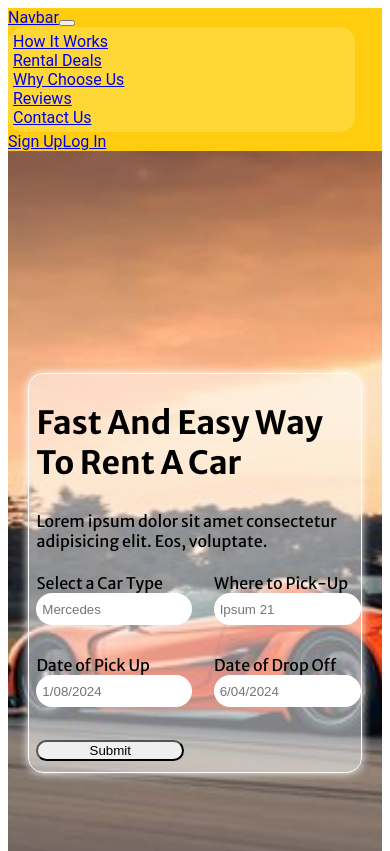
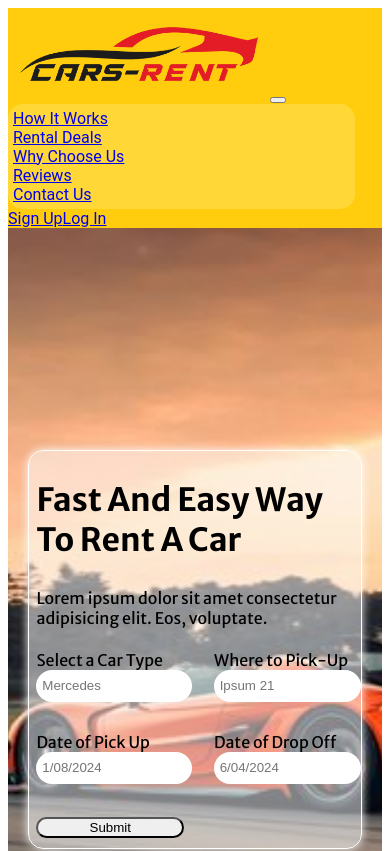
Before and after one commit to ianusghiletchi/Car_Rent, a React app: page / in a window 390 px wide. Shown: the top 851 px of the page. Built offline with nearby package versions, Linux system fonts and the light colour scheme.

Commit message:
updated the navbar and added hovering effect

```diff
--- a/client/src/components/BluePrints/Capsule.jsx
+++ b/client/src/components/BluePrints/Capsule.jsx
@@ -5,7 +5,7 @@ function Capsule(props) {
   const { Icon, label, backgroundColor, color } = props;
 
   return (
-    <div className="capsule-div shadow-lg" style={{ backgroundColor: backgroundColor }}>
+    <div className="capsule-div shadow-lg hoverable" style={{ backgroundColor: backgroundColor }}>
       {Icon && <Icon className="capsule-icon" />}
       <span className="capsule-label" style={{ color: color }}>{label}</span>
     </div>
--- a/client/src/components/BluePrints/CarCard.jsx
+++ b/client/src/components/BluePrints/CarCard.jsx
@@ -28,7 +28,7 @@ function CarCard(props) {
         </div>
         <h5 style={{ marginTop: '7px' }}>Starting at €{daily_price} per day</h5>
         <div style={{ marginTop: '20px', display: 'flex', justifyContent: 'space-evenly', alignItems: 'center'}}>
-          <button className='OffCssBtn'><Capsule label="Details" backgroundColor="#FFCD0E" color='white'/></button>
+          <button className='OffCssBtn details-hover'><Capsule label="Details" backgroundColor="#FFCD0E" color='white'/></button>
           <button className='OffCssBtn'><Capsule label="Book Now" /></button>
         </div>
       </div>
--- a/client/src/components/BluePrints/SocialsIconDiv.jsx
+++ b/client/src/components/BluePrints/SocialsIconDiv.jsx
@@ -1,4 +1,5 @@
 import React from "react";
+import '../../scss/BluePrints.scss/socialIconDiv.scss';
 
 function SocialsIconDiv(props) {
 
--- a/client/src/components/Footer.jsx
+++ b/client/src/components/Footer.jsx
@@ -91,7 +91,7 @@ function Footer() {
 
                     <div className="newsletter-input-div">
                         <input type="email" placeholder="Email" className="newsletter-input shadow"></input>
-                        <button className="subscribe-button shadow">Subscribe</button>
+                        <button className="subscribe-button shadow hovered">Subscribe</button>
                     </div>
 
                     <div className="socials">
--- a/client/src/components/Header.jsx
+++ b/client/src/components/Header.jsx
@@ -2,10 +2,10 @@ import React, { useState } from 'react';
 import '../scss/header.scss';
 import { Link } from 'react-router-dom';
 import { HashLink } from 'react-router-hash-link';
+import Logo from '../imgs/logo.jpg';
 
 function Header({mainPage = true}) {
   const [isNavOpen, setIsNavOpen] = useState(false);
-
 
   const toggleNav = () => {
     setIsNavOpen(!isNavOpen);
@@ -15,25 +15,27 @@ function Header({mainPage = true}) {
     <div className='header-main-div'>
       <nav className="navbar navbar-expand-lg" style={{backgroundColor: '#ffcd0e', fontFamily: 'Roboto, sans-serif'}}>
         <div className="container-fluid">
-          <Link className="navbar-brand" to="/">Navbar</Link>
-          <button className="navbar-toggler" type="button" onClick={toggleNav} aria-expanded={isNavOpen ? 'true' : 'false'}>
+          <Link className="navbar-brand" to="/">
+            <img src={Logo} className='logo' alt="Company Logo"/>
+          </Link>
+          <button className="navbar-toggler ms-auto" type="button" onClick={toggleNav} aria-expanded={isNavOpen ? 'true' : 'false'}>
             <span className="navbar-toggler-icon"></span>
           </button>
           <div className={`collapse navbar-collapse ${isNavOpen ? 'show' : ''}`}>
             <div className="navbar-nav d-flex justify-content-center" style={{flex: '1'}}>
-            {mainPage && ( // Conditionally render based on mainPage prop
+              {mainPage && (
                 <div className="centered-links">
-                  <HashLink className="nav-link me-3" smooth to="#how-it-works">How It Works</HashLink>
-                  <HashLink className="nav-link me-3" to="#rental-deals">Rental Deals</HashLink>
-                  <HashLink className="nav-link me-3" to="#why-chose-us">Why Choose Us</HashLink>
-                  <HashLink className="nav-link me-3" to="#reviews">Reviews</HashLink>
-                  <HashLink className="nav-link me-3" to="#contact-us">Contact Us</HashLink>
+                  <HashLink className="nav-link me-3 hoverable" smooth to="#how-it-works">How It Works</HashLink>
+                  <HashLink className="nav-link me-3 hoverable" to="#rental-deals">Rental Deals</HashLink>
+                  <HashLink className="nav-link me-3 hoverable" to="#why-chose-us">Why Choose Us</HashLink>
+                  <HashLink className="nav-link me-3 hoverable" to="#reviews">Reviews</HashLink>
+                  <HashLink className="nav-link me-3 hoverable" to="#contact-us">Contact Us</HashLink>
                 </div>
               )}
             </div>
             <div className="navbar-nav ms-auto">
-              <Link className="nav-link" to="/PortalPage">Sign Up</Link>
-              <Link className="nav-link" to="/LogIn">Log In</Link>
+              <Link className="nav-link hoverable" to="/PortalPage">Sign Up</Link>
+              <Link className="nav-link hoverable" to="/LogIn">Log In</Link>
             </div>
           </div>
         </div>
--- a/client/src/scss/BluePrints.scss/carCard.scss
+++ b/client/src/scss/BluePrints.scss/carCard.scss
@@ -10,3 +10,13 @@
     margin-top: 15px;
     box-sizing: border-box;
   }
+
+  .details-hover {
+    &:hover {
+      color: white;
+      border-radius: 5px;
+      transition: 0.5s;
+      cursor: pointer;
+      transform: scale(0.95);
+    }
+  }
--- /dev/null
+++ b/client/src/scss/BluePrints.scss/socialIconDiv.scss
@@ -0,0 +1,14 @@
+.socialsIconMainDiv {
+    border-radius: 50%;
+    border: 1px solid lightgray;
+    overflow: hidden;
+    cursor: pointer;
+    transition: box-shadow 0.3s ease-in-out;
+
+    &:hover {
+        box-shadow:
+            0px 0px 10px 0px rgba(255, 0, 0, 0.5), /* Red shadow */
+            0px 0px 10px 0px rgba(0, 255, 0, 0.5), /* Green shadow */
+            0px 0px 10px 0px rgba(0, 0, 255, 0.5); /* Blue shadow */
+    }
+}
--- a/client/src/scss/footer.scss
+++ b/client/src/scss/footer.scss
@@ -123,6 +123,16 @@
     gap: 10px;
 }
 
+.hovered {
+
+    &:hover {
+        transform: scale(0.95);
+        cursor: pointer;
+    }
+
+
+}
+
 @media (max-width: 1445px) {
     .info-div {
         grid-template-columns: 1fr 1fr 1fr;
--- a/client/src/scss/global.scss
+++ b/client/src/scss/global.scss
@@ -1,3 +1,18 @@
 body {
     font-family: "Merriweather Sans", sans-serif;
-  }
+}
+
+/* CSS */
+.hoverable {
+  /* Define default styles */
+  border-radius: 25px; /* Set border radius */
+  transition: background-color 0.3s ease, border-radius 0.3s ease; /* Add smooth transition */
+
+  /* Add any other default styles you want */
+}
+
+.hoverable:hover {
+  /* Define styles for when hovered */
+  background-color: rgba(0, 0, 0, 0.1); /* Make the background slightly darker */
+  border-radius: 25px; /* Increase border radius */
+}
--- a/client/src/scss/header.scss
+++ b/client/src/scss/header.scss
@@ -5,6 +5,7 @@
     border-radius: 25px;
     background-color: rgb(255, 215, 55);
 }
+
 
 @media (max-width: 991px) {
     .centered-links {
@@ -16,3 +17,46 @@
     }
 
 }
+
+.navbar-brand img{
+    width: 20%;
+}
+
+@media (max-width: 1263px) {
+
+    .navbar-brand {
+        width: 40%;
+    }
+}
+
+@media (max-width: 1255px) {
+
+    .navbar-brand {
+        width: 30%;
+    }
+
+}
+
+@media (max-width: 1078px) {
+
+    .navbar-brand img {
+        width: 50%;
+    }
+
+}
+
+@media (max-width: 631px) {
+
+    .navbar-brand img {
+        width: 60%;
+    }
+
+}
+
+@media (max-width: 550px) {
+
+    .navbar-brand img {
+        width: 70%;
+    }
+
+}
--- a/client/src/scss/portalPage.scss
+++ b/client/src/scss/portalPage.scss
@@ -3,6 +3,11 @@
     justify-items: center;
     align-items: center;
     height: 90vh;
+
+    background-image: url(https://i.pinimg.com/564x/39/9b/25/399b25c47a9ebd0039a66280781525a5.jpg);
+    background-size: cover;
+    background-repeat: no-repeat;
+    background-position: center;
   }
 
   .portalDiv {
```
